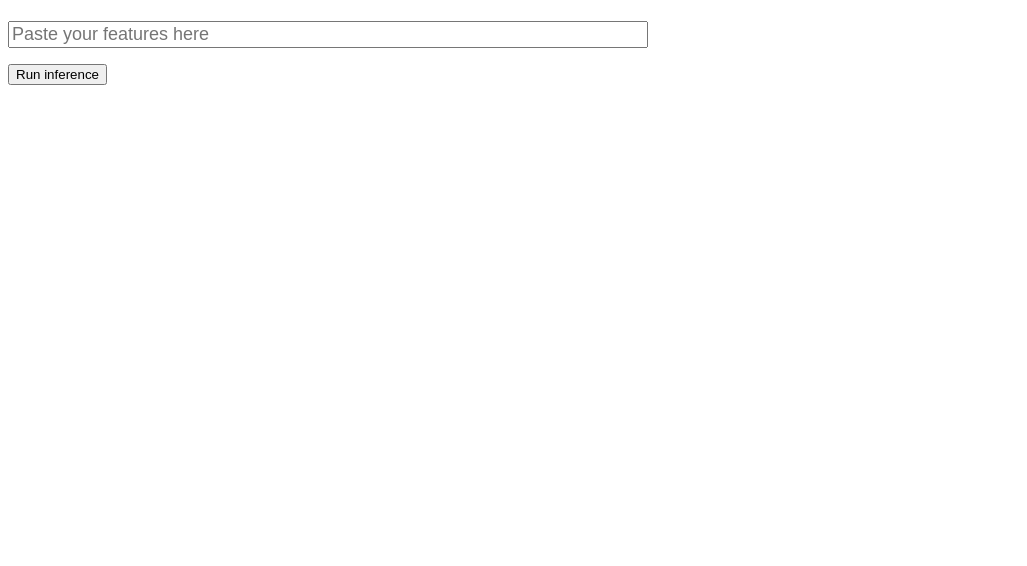
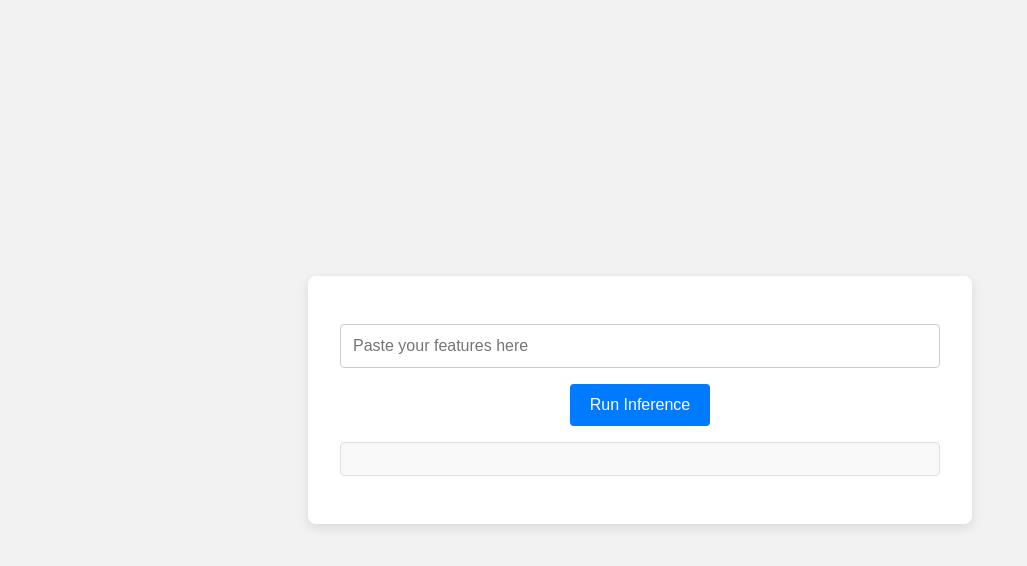
Before and after one commit to Piyush0049/Fraud_Detection_Model, a plain HTML site: page browser/index.html in a window 1280 px wide. Shown: the whole page, without its empty margins (0-1027 px from the left). Drawn offline with Linux system fonts and the light colour scheme; no server answers; files whose address does not match are found by name.

Commit message:
html design changes

```diff
--- a/browser/index.html
+++ b/browser/index.html
@@ -2,30 +2,89 @@
 <html>
 <head>
   <meta charset="utf-8">
-    <title>Browser inference demo</title>
+  <title>Fraud_Detection_Model</title>
+  <link href="https://fonts.googleapis.com/css2?family=Roboto:wght@400;500&display=swap" rel="stylesheet">
+  <style>
+    body {
+      font-family: 'Roboto', sans-serif;
+      background: #f2f2f2;
+      margin: 0;
+      padding: 0;
+      display: flex;
+      align-items: center;
+      justify-content: center;
+      min-height: 100vh;
+    }
 
-    <style>
+    .container {
+      background: #fff;
+      box-shadow: 0 4px 12px rgba(0,0,0,0.1);
+      border-radius: 8px;
+      width: 90%;
+      max-width: 600px;
+      padding: 2rem;
+    }
+
+    h1 {
+      margin-top: 0;
+      font-size: 1.5rem;
+      color: #333;
+      text-align: center;
+    }
+
+    p {
+      margin: 1rem 0;
+      text-align: center;
+    }
+
     #features {
-            width: 50%;
-            font-size: 18px;
+      width: 100%;
+      padding: 0.75rem;
+      border: 1px solid #ccc;
+      border-radius: 4px;
+      font-size: 1rem;
+      box-sizing: border-box;
+    }
+
+    #run-inference {
+      background: #007BFF;
+      color: #fff;
+      border: none;
+      padding: 0.75rem 1.25rem;
+      font-size: 1rem;
+      border-radius: 4px;
+      cursor: pointer;
+      transition: background 0.3s ease;
+    }
+
+    #run-inference:hover {
+      background: #0056b3;
     }
 
     #results {
-            font-family: monospace;
-            white-space: pre;
+      font-family: 'Courier New', monospace;
+      background: #f9f9f9;
+      border: 1px solid #e0e0e0;
+      border-radius: 4px;
+      padding: 1rem;
+      white-space: pre-wrap;
+      word-wrap: break-word;
+      text-align: left;
+      margin-top: 1rem;
     }
   </style>
 </head>
 <body>
+  <div class="container">
     <h1></h1>
-
     <p>
       <input type="text" id="features" placeholder="Paste your features here">
     </p>
     <p>
-        <button id="run-inference">Run inference</button>
+      <button id="run-inference">Run Inference</button>
     </p>
     <p id="results"></p>
+  </div>
 
   <script src="edge-impulse-standalone.js"></script>
   <script src="run-impulse.js"></script>
```
Lines whose indentation alone changed are shown as unchanged.
